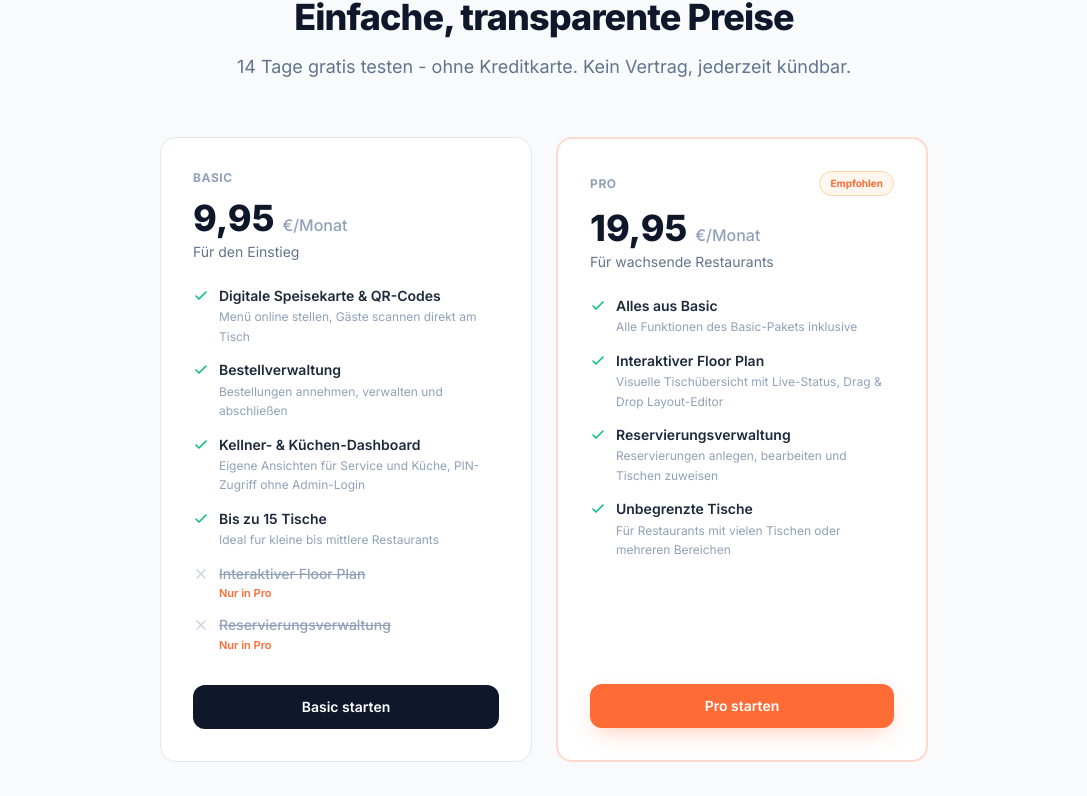
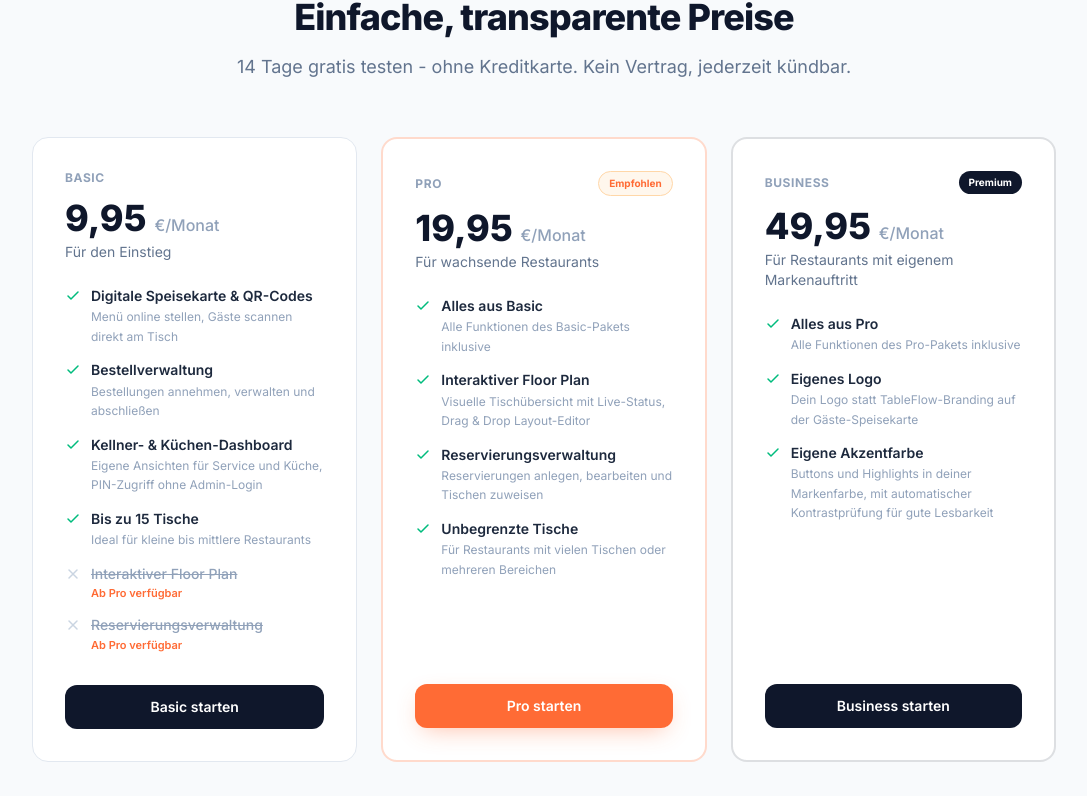
Before and after one commit to waliaminiwa-stack/tableflow-website, a Next.js app: page / in a window 1280 px wide. Shown: the part 2520-3316 px from the top of the page, without its empty margins (96-1183 px from the left). Built offline with nearby package versions, Linux system fonts and the light colour scheme; no server answers.

Commit message:
Business-Paket (49,95 €) ergänzt: PricingSection 3-spaltig, FAQ und AGB aktualisiert

```diff
--- a/src/app/agb/page.tsx
+++ b/src/app/agb/page.tsx
@@ -43,8 +43,8 @@ export default function AgbPage() {
         </p>
         <p>
           (2) Der konkrete Funktionsumfang richtet sich nach dem vom Kunden gewählten Preispaket
-          (aktuell &bdquo;Basic&ldquo; und &bdquo;Pro&ldquo;), wie zum Zeitpunkt der Buchung auf
-          der Website/in der Anwendung dargestellt.
+          (aktuell &bdquo;Basic&ldquo;, &bdquo;Pro&ldquo; und &bdquo;Business&ldquo;), wie zum
+          Zeitpunkt der Buchung auf der Website/in der Anwendung dargestellt.
         </p>
         <p>
           (3) Der Anbieter ist berechtigt, die Software im Rahmen der Weiterentwicklung anzupassen,
--- a/src/components/sections/FaqSection.tsx
+++ b/src/components/sections/FaqSection.tsx
@@ -25,8 +25,8 @@ const faqs = [
     a: "Ja. Es gibt keine Laufzeitverpflichtung. Du kannst dein Abo jederzeit im Kundenportal kündigen oder deinen Plan wechseln.",
   },
   {
-    q: "Was ist der Unterschied zwischen Basic und Pro?",
-    a: "Basic enthält die digitale Speisekarte, Bestellverwaltung und das Kellner- sowie Küchen-Dashboard für bis zu 15 Tische. Pro ergänzt das um den interaktiven Floor Plan, Reservierungsverwaltung und unbegrenzte Tische.",
+    q: "Was ist der Unterschied zwischen den Paketen?",
+    a: "Basic enthält die digitale Speisekarte, Bestellverwaltung und das Kellner- sowie Küchen-Dashboard für bis zu 15 Tische. Pro ergänzt das um den interaktiven Floor Plan, Reservierungsverwaltung und unbegrenzte Tische. Business baut auf Pro auf und fügt White-Label-Funktionen hinzu: eigenes Logo und eigene Akzentfarbe auf der Gäste-Speisekarte.",
   },
   {
     q: "Wie wird bezahlt?",
--- a/src/components/sections/PricingSection.tsx
+++ b/src/components/sections/PricingSection.tsx
@@ -4,7 +4,20 @@ import ScrollReveal, { StaggerContainer, StaggerItem } from "@/components/animat
 
 const APP_URL = process.env.NEXT_PUBLIC_APP_URL ?? "https://app.tableflow.de";
 
-const PLANS = [
+type Plan = {
+  key: string;
+  label: string;
+  price: string;
+  description: string;
+  features: { label: string; detail: string }[];
+  excluded: { label: string }[];
+  cta: string;
+  ctaClass: string;
+  highlighted?: boolean;
+  premium?: boolean;
+};
+
+const PLANS: Plan[] = [
   {
     key: "basic",
     label: "Basic",
@@ -14,7 +27,7 @@ const PLANS = [
       { label: "Digitale Speisekarte & QR-Codes", detail: "Menü online stellen, Gäste scannen direkt am Tisch" },
       { label: "Bestellverwaltung", detail: "Bestellungen annehmen, verwalten und abschließen" },
       { label: "Kellner- & Küchen-Dashboard", detail: "Eigene Ansichten für Service und Küche, PIN-Zugriff ohne Admin-Login" },
-      { label: "Bis zu 15 Tische", detail: "Ideal fur kleine bis mittlere Restaurants" },
+      { label: "Bis zu 15 Tische", detail: "Ideal für kleine bis mittlere Restaurants" },
     ],
     excluded: [
       { label: "Interaktiver Floor Plan" },
@@ -40,6 +53,21 @@ const PLANS = [
       "bg-[#FF6B35] text-white hover:brightness-95 shadow-[0_8px_24px_-8px_rgba(255,107,53,0.45)] hover:shadow-[0_12px_28px_-8px_rgba(255,107,53,0.55)] active:scale-[0.97]",
     highlighted: true,
   },
+  {
+    key: "business",
+    label: "Business",
+    price: "49,95",
+    description: "Für Restaurants mit eigenem Markenauftritt",
+    features: [
+      { label: "Alles aus Pro", detail: "Alle Funktionen des Pro-Pakets inklusive" },
+      { label: "Eigenes Logo", detail: "Dein Logo statt TableFlow-Branding auf der Gäste-Speisekarte" },
+      { label: "Eigene Akzentfarbe", detail: "Buttons und Highlights in deiner Markenfarbe, mit automatischer Kontrastprüfung für gute Lesbarkeit" },
+    ],
+    excluded: [],
+    cta: "Business starten",
+    ctaClass: "bg-slate-900 text-white hover:bg-slate-700 active:scale-[0.97]",
+    premium: true,
+  },
 ];
 
 export default function PricingSection() {
@@ -58,7 +86,7 @@ export default function PricingSection() {
           </p>
         </ScrollReveal>
 
-        <StaggerContainer className="grid sm:grid-cols-2 gap-6 max-w-3xl mx-auto">
+        <StaggerContainer className="grid grid-cols-1 sm:grid-cols-2 lg:grid-cols-3 gap-6 max-w-5xl mx-auto">
           {PLANS.map((plan) => (
             <StaggerItem key={plan.key}>
               <motion.div
@@ -66,12 +94,16 @@ export default function PricingSection() {
                   y: -6,
                   boxShadow: plan.highlighted
                     ? "0 24px 48px -12px rgba(255,107,53,0.18)"
+                    : plan.premium
+                    ? "0 24px 48px -12px rgba(15,23,42,0.16)"
                     : "0 24px 48px -12px rgba(15,23,42,0.12)",
                 }}
                 transition={{ type: "spring", stiffness: 300, damping: 25 }}
                 className={`rounded-2xl p-8 flex flex-col h-full transition-shadow ${
                   plan.highlighted
                     ? "bg-white border-2 border-[#FF6B35]/25"
+                    : plan.premium
+                    ? "bg-white border-2 border-slate-800/15"
                     : "bg-white border border-slate-200"
                 }`}
               >
@@ -82,6 +114,11 @@ export default function PricingSection() {
                   {plan.highlighted && (
                     <span className="inline-flex items-center px-2.5 py-1 rounded-full text-[10px] font-bold bg-orange-50 text-[#FF6B35] border border-orange-200">
                       Empfohlen
+                    </span>
+                  )}
+                  {plan.premium && (
+                    <span className="inline-flex items-center px-2.5 py-1 rounded-full text-[10px] font-bold bg-slate-900 text-white">
+                      Premium
                     </span>
                   )}
                 </div>
@@ -111,7 +148,7 @@ export default function PricingSection() {
                       </svg>
                       <div className="min-w-0">
                         <p className="text-sm font-medium text-slate-400 line-through leading-snug">{f.label}</p>
-                        <p className="text-[11px] text-[#FF6B35] font-semibold mt-0.5">Nur in Pro</p>
+                        <p className="text-[11px] text-[#FF6B35] font-semibold mt-0.5">Ab Pro verfügbar</p>
                       </div>
                     </li>
                   ))}
```
